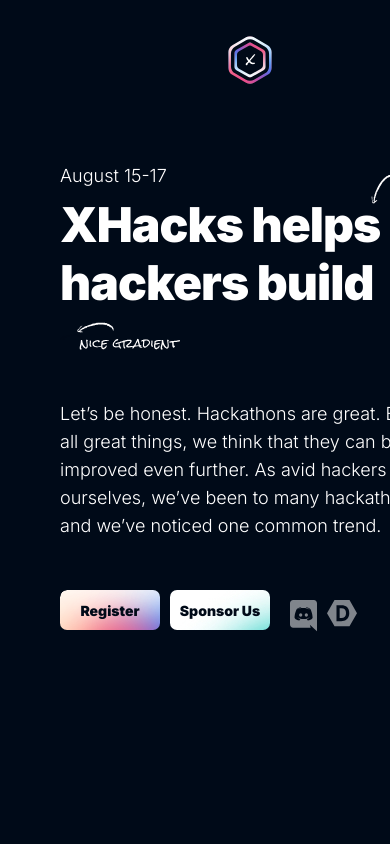
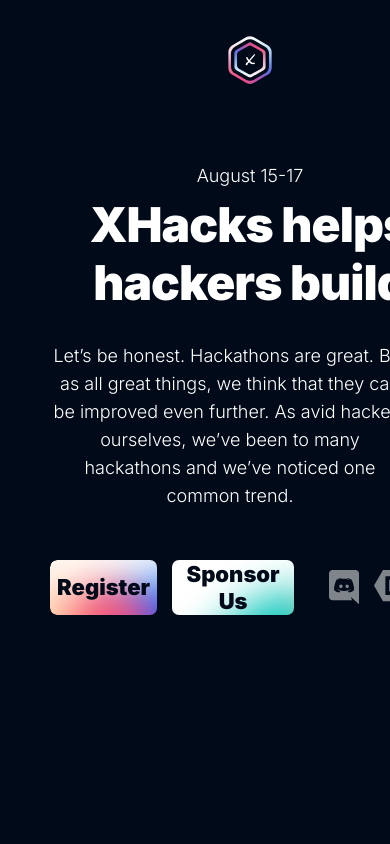
Before and after one commit to xhacks-org/website, a React (Create React App) app: page / in a window 390 px wide. Shown: the top 844 px of the page. Built offline with nearby package versions, Linux system fonts and the light colour scheme; the HTML template or start-up script is replaced by a standard one; a web font is replaced by a local one.

Commit message:
Update Main.css

```diff
--- a/src/components/Main/Main.css
+++ b/src/components/Main/Main.css
@@ -18,8 +18,14 @@
 
 .main{
     display: flex;
-    justify-content: space-between;
+    justify-content: space-around;
     width: 100%;
+}
+
+@media only screen and (max-width: 1100px) {
+  .main__text{
+    text-align: center;
+  }
 }
 
 .main__text{
@@ -29,9 +35,23 @@
     margin-left: 60px;
 }
 
-@media only screen and (max-width: 800px) {
+@media only screen and (max-width: 1100px) {
+  .main__text{
+    text-align: center;
+  }
+}
+
+@media only screen and (max-width: 1100px) {
+  .text__niceGradient{
+    display: none;
+  }
+}
+
+
+@media only screen and (max-width: 700px) {
     .main__text{
-      width: 90%;
+      width: 80%;
+      margin-left: 0px;
     }
   }
 
@@ -50,6 +70,12 @@
     position: absolute;
     margin-left: 310px;
     margin-top: -40px;
+}
+
+@media only screen and (max-width: 1100px) {
+  .text__likeYou{
+    display: none;
+  }
 }
 
 .text__title{
@@ -90,10 +116,17 @@
     width: 500px;
 }
 
-@media only screen and (max-width: 600px) {
+@media only screen and (max-width: 1100px) {
+  .text__action{
+    width: 600px;
+    justify-content: center;
+  }
+}
+
+
+@media only screen and (max-width: 700px) {
     .text__action{
-      width: 400px;
-      justify-content: left;
+      width: 90%;
     }
   }
 
@@ -116,13 +149,20 @@
     color: #000A18;
 }
 
-@media only screen and (max-width: 600px) {
+@media only screen and (max-width: 1100px) {
+  .action__register{
+    margin-right: 20px;
+  }
+}
+
+
+/* @media only screen and (max-width: 600px) {
     .action__register{
         width: 100px;
         font-size: 14px;
         height: 40px;
     }
-  }
+  } */
 
 .action__sponsor{
     width: 183px;
@@ -145,47 +185,48 @@
     margin-left: -5px;
 }
 
-@media only screen and (max-width: 600px) {
+@media only screen and (max-width: 1100px) {
+  .action__sponsor{
+    margin-right: 30px;
+  }
+}
+
+/* @media only screen and (max-width: 600px) {
     .action__sponsor{
         width: 100px;
         font-size: 14px;
         height: 40px;
         margin-left: 10px;
     }
-  }
+  } */
 
 .action__disc{
     margin-top: 10px;
     margin-left: 5px;
 }
-@media only screen and (max-width: 600px) {
-    .action__disc{
-        margin-left: 10px;
-    }
+
+@media only screen and (max-width: 1100px) {
+  .action__dev{
+    margin-right: 10px;
   }
+}
 
-@media only screen and (max-width: 600px) {
+/* @media only screen and (max-width: 600px) {
     .discordSmall{
         width: 30px;
     }
-  }
+  } */
 
 .action__dev{
     margin-top: 10px;
     margin-left: 5px;
 }
 
-@media only screen and (max-width: 600px) {
-    .action__dev{
-        margin-left: 20px;
-    }
-  }
-
-@media only screen and (max-width: 600px) {
+/* @media only screen and (max-width: 600px) {
     .devPostSmall{
         width: 27px;
     }
-  }
+  } */
 
 .main__terminal{
     display: flex;
```
